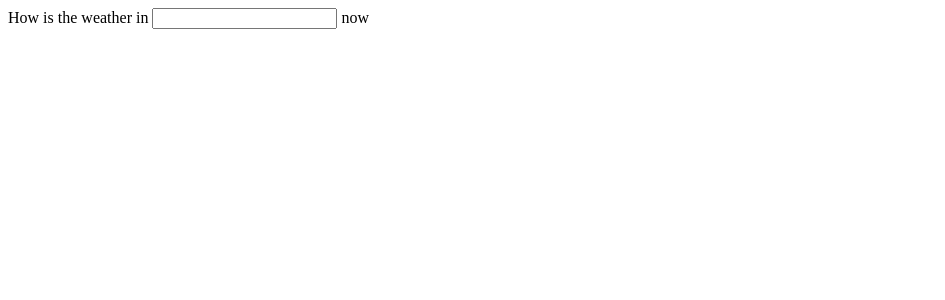
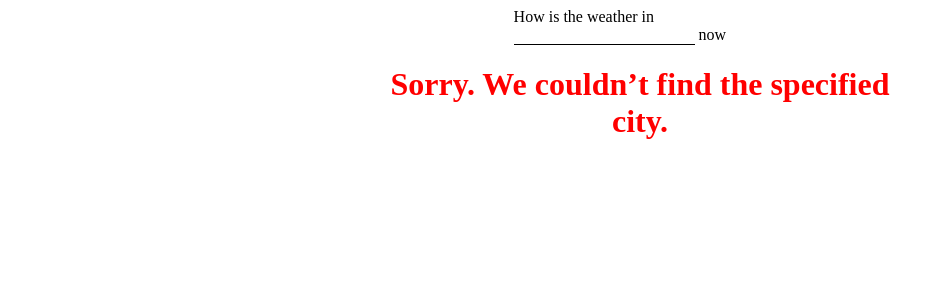
Before and after one commit to DemetrioFim/DevGrid, a Flask app: template app/templates/main_page.html in a window 1280 px wide. Shown: the top 300 px of the page, without its empty margins (0-945 px from the left). Run offline with Flask 2, Linux system fonts and the light colour scheme; the template is opened without the code that fills it, so the values that code supplies are empty.

Commit message:
Beautifying the page with css, creating somes error treatments

```diff
--- a/app/app.py
+++ b/app/app.py
@@ -1,4 +1,4 @@
-from flask import Flask, render_template, request
+from flask import Flask, render_template, request, url_for
 from weather_tools import get_city, get_standarted_info
 
 app = Flask(__name__)
@@ -6,11 +6,12 @@ app = Flask(__name__)
 @app.route('/', methods=['GET', 'POST'])
 def main_page():
     if request.method == 'GET':
-        return render_template('main_page.html')
+        return render_template('main_page.html', all_right=True)
     elif request.method == 'POST':
         city_name = request.form['input_city']
-        city, list_cities = get_standarted_info(city_name)
-        return render_template('main_page.html', city=city, list_cities=list_cities)
+        city, list_cities, all_right = get_standarted_info(city_name)
+
+        return render_template('main_page.html', city=city, list_cities=list_cities, all_right=all_right)
 
 
 if __name__ == "__main__":
--- /dev/null
+++ b/app/static/styles/main_page.css
@@ -0,0 +1,38 @@
+.city {
+    background-color: white;
+    width: 10%;
+    box-shadow: 0px 0px 5px;
+    align-content: center;
+    text-align: center;
+    margin-left: 45%;
+}
+.cities {
+    background-color: white;
+    width: 10%;
+    box-shadow: 0px 0px 5px;
+    text-align: center;
+    float: left;
+    margin-left:5%;
+    margin-right:5%;
+}
+.background_cities {
+    background-color: rgb(230, 242, 255);
+    width: 100%
+}
+.input_city {
+    border-style: none none solid none;
+    border-bottom: 1px solid;
+}
+.form_input {
+    width: 20%;
+    margin-left: 40%;
+    margin-right: 40%;
+}
+.alert_error{
+    width: 40%;
+    align-content: center;
+    text-align: center;
+    margin-left: 30%;
+    margin-right: 30%;
+    color: red;
+}
--- a/app/templates/main_page.html
+++ b/app/templates/main_page.html
@@ -3,40 +3,39 @@
 <head>
     <meta charset="UTF-8">
     <title>Weather Buddy</title>
-    <style>
-        .city {
-        background-color: white;
-        width: 10%;
-        }
-        .cities {
-        background: rgb(230, 242, 255);
-        width: 100%
-        }
-    </style>
+    <link rel= "stylesheet" type= "text/css" href= "{{ url_for('static',filename='styles/main_page.css') }}">
 </head>
 <body>
     <div>
         <form method="POST">
-            <div>
+            <div class="form_input">
                 How is the weather in
                 {% if city %}
-                    <input  type="text" id="input_city" name="input_city" value={{ city[0] }}>
+                    <input class="input_city"  type="text" id="input_city" name="input_city" value={{ city[0] }}>
                 {% else %}
-                    <input type="text" id="input_city" name="input_city">
+                    <input class="input_city" type="text" id="input_city" name="input_city">
                 {% endif %}
                  now
             </div>
         </form>
     </div>
-    {% if city %}
-        <div class="city">
-            <p>{{ city[0] }}</p>
-            <h1>{{ city[1] }}ºC</h1>
-            <p>{{ city[2] }}</p>
+    {% if all_right %}
+        {% if city %}
+            <div class="city">
+                <p>{{ city[0] }}</p>
+                <h1>{{ city[1] }}ºC</h1>
+                <p>{{ city[2] }}</p>
+            </div>
+        {% endif %}
+    {% else %}
+        <div>
+            <h1 class="alert_error">Sorry. We couldn’t find the specified city.</h1>
         </div>
-        <div class="cities">
+    {% endif %}
+        <br>
+        <div class="background_cities">
             {% for item in list_cities %}
-                <div class="city" style="float: left; margin-left:5%">
+                <div class="cities">
                     <p>{{ item[0] }}</p>
                     <h1>{{ item[1] }}ºC</h1>
                     <p>{{ item[2] }}</p>
@@ -44,7 +43,7 @@
             {% endfor %}
         </div>
 
-    {% endif %}
+
 
 
 </body>
```
Also changed, not shown: app/weather_tools.py (+10 -3 lines).
